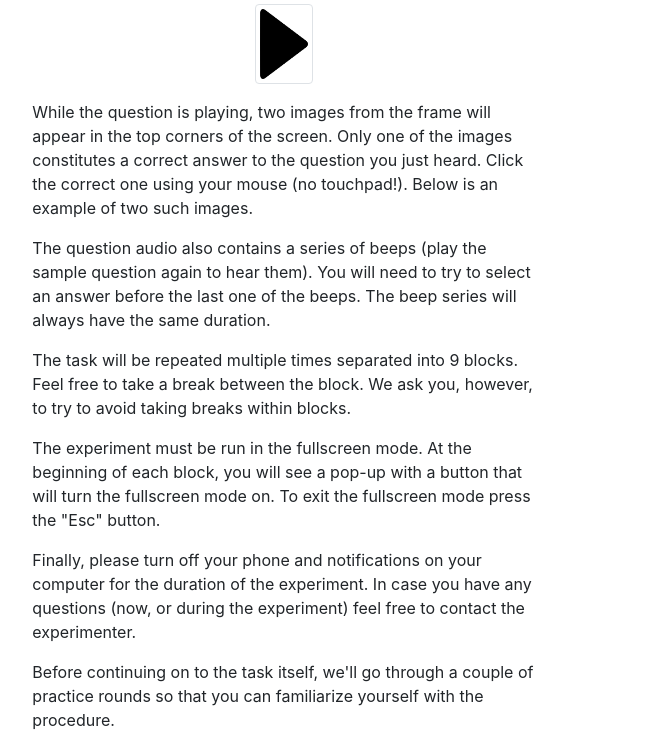
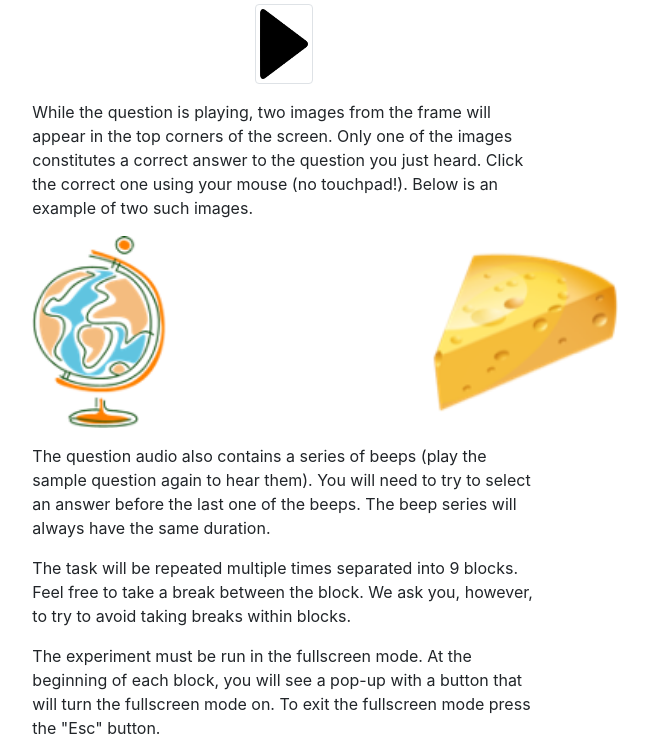
Before and after one commit to kalenkovich/mousetracking-django, a Django app: template experiment/templates/experiment/instructions.html in a window 1280 px wide. Shown: the part 529-1266 px from the top of the page, without its empty margins (356-1005 px from the left). Run offline with Django 3.2, Linux system fonts and the light colour scheme; the template is opened without the code that fills it: most values are stand-ins (such as "Sample title", 1, 10 or a date in 2020); some libraries are stand-ins or nearby versions.

Commit message:
added sample response choices

```diff
--- a/experiment/templates/experiment/instructions.html
+++ b/experiment/templates/experiment/instructions.html
@@ -68,6 +68,17 @@
         Below is an example of two such images.
     </p>
 
+    <div class="row justify-content-between align-items-center">
+        <div class="col-lg-3 col-md-4 col-5">
+            <img src="{% static "experiment/objects/globe.png" %}"
+                  height="20vh;" style="margin-bottom:2vh;height:24vh;"/>
+        </div>
+        <div class="col-lg-3 col-md-4 col-5">
+            <img src="{% static "experiment/objects/cheese.png" %}"
+                 height="20vh;" style="margin-bottom:2vh;height:20vh;"/>
+        </div>
+    </div>
+
     <p>
         The question audio also contains a series of beeps (play the sample question again to hear them).
         You will need to try to select an answer before the last one of the beeps.
```
